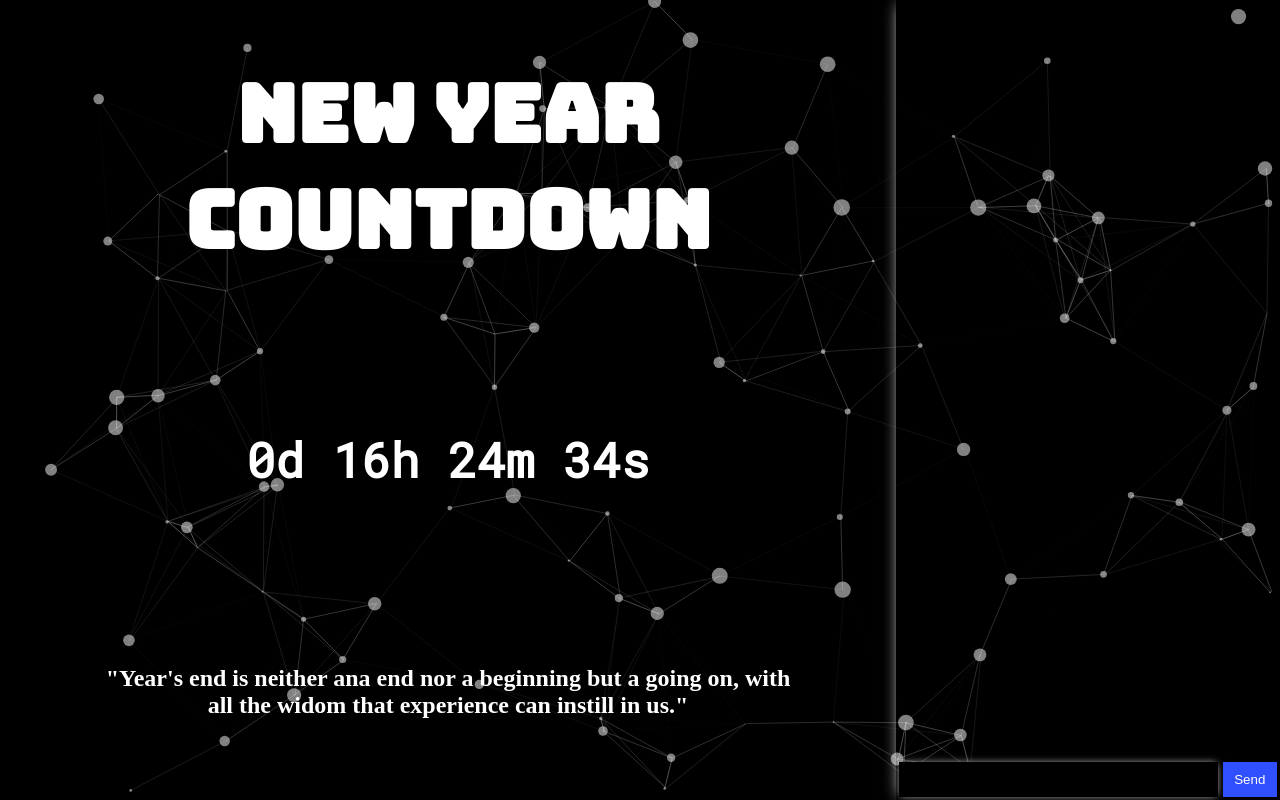
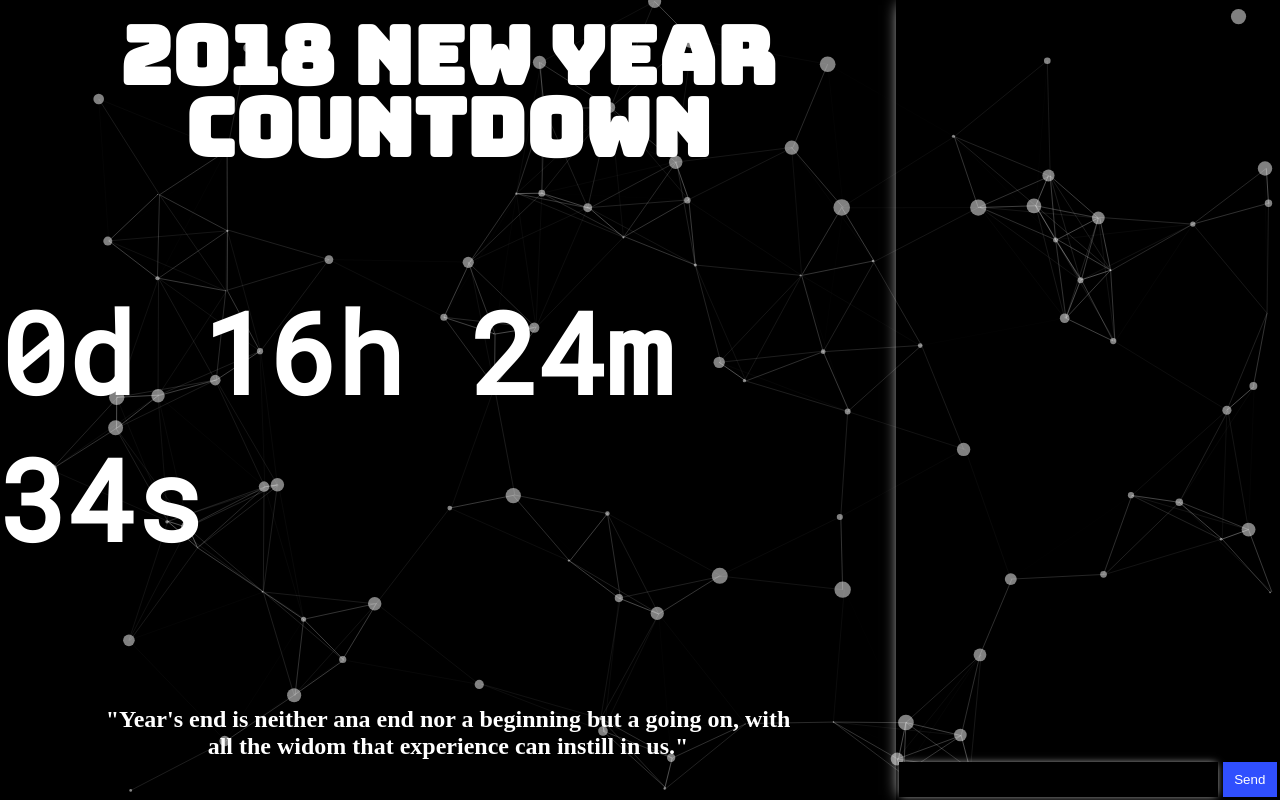
Before and after one commit to jonathanfrancisco/NewYearCountdown-With-Music-And-Realtime-Chat, a website: page public/index.html in a window 1280 px wide. Drawn offline with nearby package versions, Linux system fonts and the light colour scheme; no server answers.

Commit message:
Changed font styles

```diff
--- a/public/index.html
+++ b/public/index.html
@@ -15,7 +15,7 @@
             <div id="count-down-pane">
 
                 <div id="header">
-                    <h1>New Year Countdown</h1>
+                    <h1>2018 New Year Countdown</h1>
                 </div>
 
                 <div id="count-down">
--- a/public/main.css
+++ b/public/main.css
@@ -26,15 +26,20 @@ body {
     align-items: center;
 }
 
+#header {
+    padding: 0 100px;
+}
+
 #header h1 {
     font-family: 'Bungee';
     font-size: 5em;
     margin: 0;
     text-align: center;
+    line-height: 0.9em;
 }
 #count-down h1 {
     font-family: 'Roboto Mono';
-    font-size: 3em;
+    font-size: 7em;
 }
 
 /* #music-control {
```
